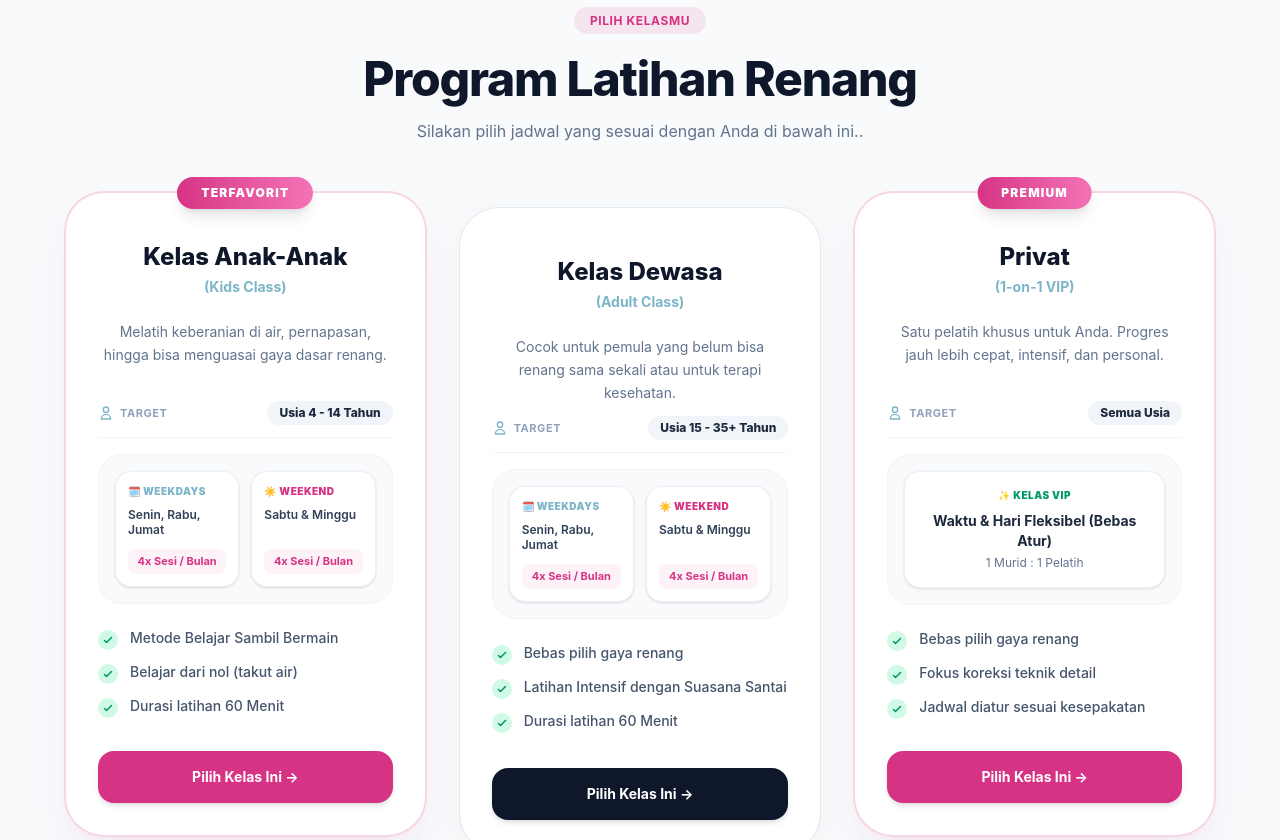
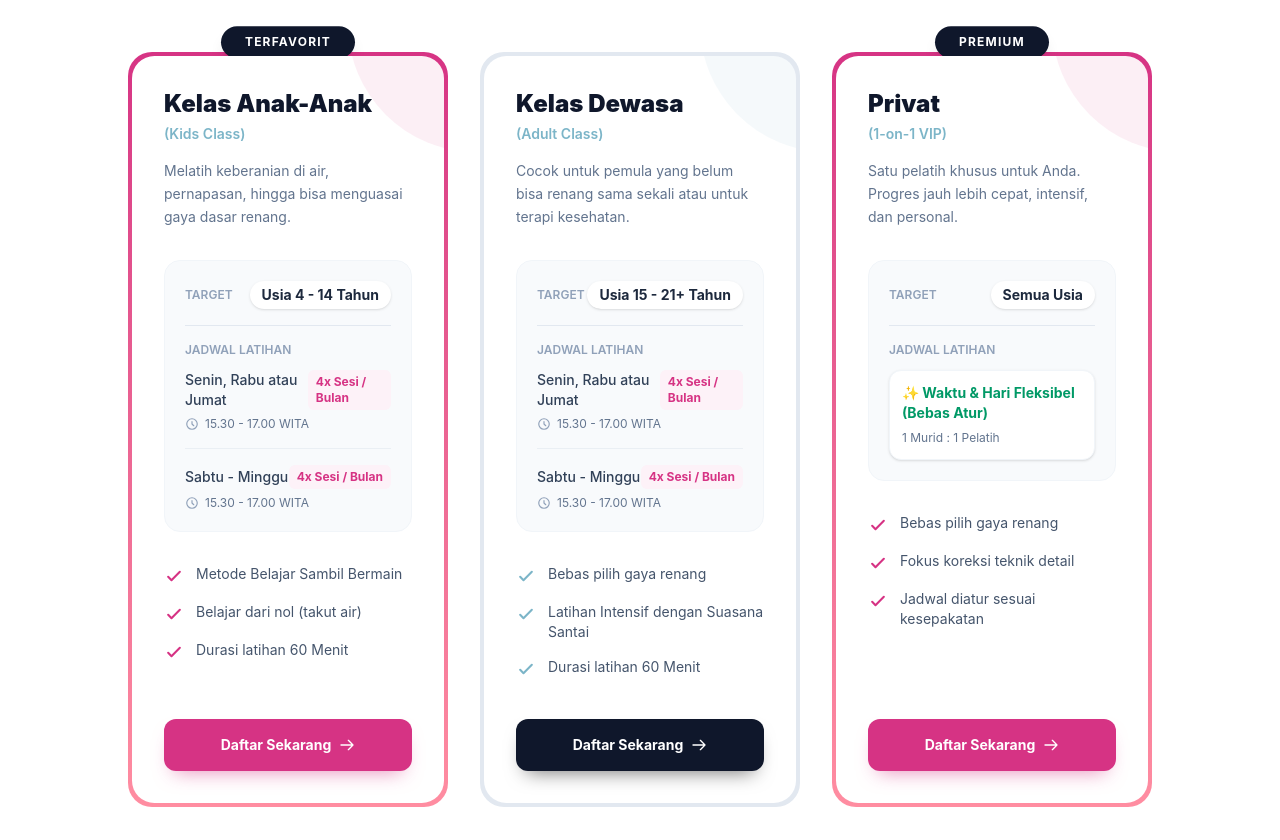
Before and after one commit to Budibandem/Tirta_Jati, a React (Vite) app: page / in a window 1280 px wide. Shown: the part 1620-2460 px from the top of the page. Built offline with nearby package versions, Linux system fonts and the light colour scheme.

Commit message:
Update target age and improve layout styles

```diff
--- a/src/App.jsx
+++ b/src/App.jsx
@@ -62,7 +62,7 @@ function App() {
       title: "Kelas Dewasa",
       sub: "(Adult Class)",
       desc: "Cocok untuk pemula yang belum bisa renang sama sekali atau untuk terapi kesehatan.",
-      target: "Usia 15 - 35+ Tahun",
+      target: "Usia 15 - 21+ Tahun",
       isSplit: true,
       weekdays: { days: "Senin, Rabu, Jumat", session: "4x Sesi / Bulan" },
       weekend: { days: "Sabtu & Minggu", session: "4x Sesi / Bulan" },
@@ -103,7 +103,7 @@ function App() {
         </div>
 
         <div className={`relative flex justify-center transition-all duration-500 ease-in-out ${isScrolled ? 'pt-4 px-4' : 'pt-0 px-0'}`}>
-          <nav className={`relative w-full flex justify-between items-center transition-all duration-500 ease-in-out ${isScrolled ? 'max-w-4xl bg-white/80 backdrop-blur-xl border border-white/50 shadow-[0_8px_30px_rgb(0,0,0,0.08)] rounded-full py-2 px-6' : 'max-w-6xl bg-white/95 backdrop-blur-md border-b border-slate-200/50 py-3 px-6 mx-auto'}`}>
+         <nav className={`relative w-full flex justify-between items-center transition-all duration-500 ease-in-out ${isScrolled ? 'bg-white/80 backdrop-blur-xl border border-white/50 shadow-[0_8px_30px_rgb(0,0,0,0.08)] rounded-full py-2 px-6 md:px-10' : 'bg-white/95 backdrop-blur-md border-b border-slate-200/50 py-3 px-6 md:px-12'}`}>
             <div className="flex items-center space-x-3">
               <img src="/logo.png" alt="Logo" className={`w-auto object-contain object-center transition-all duration-500 ${isScrolled ? 'h-8' : 'h-10 md:h-12'}`} />
               <div className="leading-none flex flex-col justify-center">
@@ -142,27 +142,23 @@ function App() {
       </div>
 
       {/* =========================================
-          HERO SECTION
+          HERO SECTION (FORCE FULL WIDTH)
       ========================================= */}
       <header id="home" className="relative py-24 md:py-32 px-4 overflow-hidden -mt-20" style={{ backgroundColor: '#7cb5c8', backgroundImage: 'radial-gradient(circle at 10% 20%, rgba(124, 181, 200, 1) 0%, rgba(74, 140, 161, 1) 90%)' }}>
-        <div className="absolute top-1/4 -left-20 w-80 h-80 bg-white/10 rounded-full blur-3xl"></div>
-        <div className="absolute bottom-1/4 -right-20 w-96 h-96 bg-pink-300/20 rounded-full blur-3xl"></div>
 
-        <div className="relative max-w-4xl mx-auto z-10 bg-white/10 backdrop-blur-md p-8 md:p-14 rounded-[3rem] border border-white/20 shadow-2xl mt-16">
+        {/* ... (elemen dekorasi circle tetap di sini) ... */}
+
+        {/* PERUBAHAN UTAMA: Gunakan mx-4 atau mx-auto dengan gap yang lebih kecil */}
+        <div className="relative w-full px-4 md:px-12 z-10 bg-white/10 backdrop-blur-md p-8 md:p-16 rounded-[3rem] border border-white/20 shadow-2xl mt-16">
           <div className="text-center">
             <h1 className="text-3xl sm:text-5xl md:text-6xl font-black mb-6 leading-tight tracking-tight text-white drop-shadow-sm">
               Belajar Renang Jadi Mudah, <br/>
               <span className="text-[#d63384] bg-white/95 px-5 py-2 rounded-full border border-pink-100 inline-block mt-3 shadow-xl">Aman & Menyenangkan!</span>
             </h1>
-            <p className="text-base sm:text-lg md:text-xl mb-10 text-white/90 max-w-2xl mx-auto leading-relaxed font-medium">
+            <p className="text-base sm:text-lg md:text-xl mb-10 text-white/90 max-w-4xl mx-auto leading-relaxed font-medium">
               Metode kepelatihan terstruktur untuk segala usia. Dipandu langsung oleh pelatih profesional berlisensi untuk membantu Anda menguasai teknik renang dengan cepat.
             </p>
-            <div className="flex flex-col sm:flex-row justify-center items-center gap-4">
-              <a href="#paket" className="w-full sm:w-auto bg-[#d63384] text-white font-black px-8 py-4 rounded-full shadow-xl hover:bg-[#b02a6c] hover:scale-105 transition duration-300 uppercase tracking-wider text-sm">Lihat Pilihan Kelas</a>
-              <a href="https://wa.me/6281238096091" target="_blank" rel="noopener noreferrer" className="w-full sm:w-auto bg-white/20 hover:bg-white/30 text-white font-bold px-8 py-4 rounded-full shadow-lg transition duration-300 border border-white/30 backdrop-blur-sm flex items-center justify-center gap-2 text-sm uppercase tracking-wider">
-                <span>💬 Hubungi Coach</span>
-              </a>
-            </div>
+            {/* ... (tombol tetap sama) ... */}
           </div>
         </div>
       </header>
@@ -212,88 +208,137 @@ function App() {
       </section>
 
       {/* =========================================
-          PAKET HARGA (UI 2026 - SPLIT BENTO GRID)
+          PAKET HARGA (UI MODERN CLEAN 2026 - MOBILE ANIMATED)
       ========================================= */}
-      <section id="paket" className="timbul-scroll opacity-0 translate-y-12 transition-all duration-700 ease-out bg-slate-50/50 py-24 px-4 border-y border-slate-100">
+      <section id="paket" className="bg-white py-24 px-4 overflow-hidden">
         <div className="max-w-6xl mx-auto">
-          <div className="text-center mb-16">
-            <span className="bg-[#d63384]/10 text-[#d63384] px-4 py-1.5 rounded-full font-bold uppercase tracking-wider text-xs">Pilih Kelasmu</span>
-            <h2 className="text-3xl md:text-5xl font-extrabold text-slate-900 mt-6 tracking-tight">Program Latihan Renang</h2>
-            <p className="text-slate-500 mt-4 text-base max-w-lg mx-auto">Silakan pilih jadwal yang sesuai dengan Anda di bawah ini..</p>
+          {/* Header Section */}
+          <div className="timbul-scroll opacity-0 translate-y-12 transition-all duration-1000 ease-out text-center mb-20">
+            <span className="text-[#d63384] font-semibold uppercase tracking-widest text-sm">Pilihan Program</span>
+            <h2 className="text-3xl md:text-5xl font-bold text-slate-900 mt-3">Pilih Kelas Sesuai Targetmu</h2>
+            <div className="w-24 h-1 bg-gradient-to-r from-[#d63384] to-[#7cb5c8] mx-auto mt-6 rounded-full"></div>
           </div>
 
-          <div className="grid grid-cols-1 lg:grid-cols-3 gap-8 items-stretch">
-            {packages.map((pkg) => (
-              <div key={pkg.id} className={`group relative bg-white rounded-[2.5rem] p-8 flex flex-col h-full transition-all duration-500 hover:-translate-y-2 ${pkg.badge ? 'border-2 border-[#d63384]/20 shadow-[0_20px_40px_-15px_rgba(214,51,132,0.15)] lg:-translate-y-4' : 'border border-slate-200 shadow-[0_8px_30px_rgb(0,0,0,0.04)] hover:shadow-[0_20px_40px_-15px_rgba(0,0,0,0.08)]'}`}>
-
+          {/* Grid Packages */}
+          <div className="grid grid-cols-1 md:grid-cols-3 gap-8 max-w-5xl mx-auto items-stretch">
+            {packages.map((pkg, index) => (
+              <div
+                key={pkg.id || index}
+                // Menambahkan delay dinamis agar di HP munculnya berurutan 1 per 1 (staggered)
+                style={{ transitionDelay: `${index * 150}ms` }}
+                className={`group relative rounded-3xl p-1 transition-all duration-500 z-10 cursor-default
+                  timbul-scroll opacity-0 translate-y-12 /* Animasi Scroll */
+                  md:hover:scale-[1.03] md:hover:shadow-2xl md:hover:z-20 /* Hover untuk Laptop */
+                  active:scale-[0.98] /* Efek ditekan untuk Mobile */
+                  ${pkg.badge ? 'bg-gradient-to-b from-[#d63384] to-[#ff8da1]' : 'bg-slate-200 md:hover:bg-slate-300'}
+                `}
+              >
+                {/* Badge Pop-up dengan efek Bounce */}
                 {pkg.badge && (
-                  <div className="absolute -top-4 left-1/2 -translate-x-1/2 bg-gradient-to-r from-[#d63384] to-[#f472b6] text-white text-xs font-black uppercase tracking-widest px-6 py-2 rounded-full shadow-lg">
+                  <div className="absolute -top-5 inset-x-0 flex justify-center animate-bounce">
+                    <span className="bg-slate-900 text-white text-xs font-bold uppercase tracking-widest py-2 px-6 rounded-full shadow-lg">
                       {pkg.badge}
+                    </span>
                   </div>
                 )}
 
-                <div className="text-center mb-6 mt-4">
-                  <h3 className="font-extrabold text-2xl text-slate-900">{pkg.title}</h3>
-                  <span className="text-[#7cb5c8] font-bold text-sm block mt-1">{pkg.sub}</span>
+                {/* Inner Card (Putih) */}
+                <div className="bg-white rounded-[1.4rem] h-full p-8 flex flex-col relative overflow-hidden">
+
+                  {/* Dekorasi Sudut Animasi */}
+                  <div className={`absolute top-0 right-0 w-32 h-32 rounded-bl-full -mr-8 -mt-8 transition-transform duration-700 md:group-hover:scale-[2] opacity-[0.08]
+                    ${pkg.badge ? 'bg-[#d63384]' : 'bg-[#7cb5c8]'}
+                  `}></div>
+
+                  {/* Header Info */}
+                  <div className="relative z-10 mb-8">
+                    <h3 className="text-2xl font-black text-slate-900 mb-1">{pkg.title}</h3>
+                    <p className="text-[#7cb5c8] font-semibold text-sm mb-4">{pkg.sub}</p>
+                    <p className="text-slate-500 text-sm leading-relaxed min-h-[3rem]">{pkg.desc}</p>
                   </div>
 
-                <p className="text-slate-500 text-sm text-center leading-relaxed mb-6 h-14">{pkg.desc}</p>
-
-                {/* TARGET USIA */}
-                <div className="flex justify-between items-center pb-3 mb-4 border-b border-slate-100">
-                  <span className="text-slate-400 text-[11px] uppercase tracking-wider font-bold flex items-center gap-1.5">
-                    <svg className="w-4 h-4 text-[#7cb5c8]" fill="none" viewBox="0 0 24 24" stroke="currentColor"><path strokeLinecap="round" strokeLinejoin="round" strokeWidth="2" d="M16 7a4 4 0 11-8 0 4 4 0 018 0zM12 14a7 7 0 00-7 7h14a7 7 0 00-7-7z" /></svg>
-                    Target
-                  </span>
-                  <span className="text-slate-800 text-xs font-extrabold bg-slate-100 px-3 py-1 rounded-full">{pkg.target}</span>
+                  {/* Info Box (Target & Schedule) */}
+                  <div className="relative z-10 bg-slate-50 rounded-2xl p-5 mb-8 space-y-4 border border-slate-100 md:group-hover:bg-slate-100/60 transition-colors">
+                    <div className="flex items-center justify-between">
+                      <span className="text-slate-400 text-xs font-semibold uppercase">Target</span>
+                      <span className="text-slate-800 text-sm font-bold bg-white px-3 py-1 rounded-full shadow-sm">{pkg.target}</span>
                     </div>
 
-                {/* AREA BENTO JADWAL (SPLIT WEEKDAYS & WEEKEND - NO TOGGLE) */}
-                <div className="bg-slate-50 rounded-3xl p-4 mb-6 space-y-3 border border-slate-100">
+                    <div className="w-full h-px bg-slate-200"></div>
+
+                    <div className="text-left">
+                      <span className="text-slate-400 text-xs font-semibold uppercase block mb-3">Jadwal Latihan</span>
+
                       {pkg.isSplit ? (
-                    <div className="grid grid-cols-2 gap-3">
-                      {/* Kolom Weekdays */}
-                      <div className="bg-white p-3 rounded-2xl border border-slate-200/60 shadow-sm flex flex-col justify-between">
+                        <div className="space-y-4">
+                          {/* Sesi Weekdays */}
                           <div>
-                          <span className="text-[#7cb5c8] text-[10px] font-black uppercase tracking-wider block">🗓️ Weekdays</span>
-                          <span className="text-slate-700 text-xs font-semibold block mt-2 leading-tight">{pkg.weekdays.days}</span>
+                            <div className="flex justify-between items-center text-sm mb-1.5">
+                              <span className="font-medium text-slate-700">Senin, Rabu atau Jumat</span>
+                              <span className="font-bold text-[#d63384] text-xs bg-pink-50 px-2 py-1 rounded-md">{pkg.weekdays.session}</span>
                             </div>
-                        <span className="text-[#d63384] text-[11px] font-bold block mt-3 bg-pink-50 text-center py-1 rounded-lg">{pkg.weekdays.session}</span>
+                            <span className="text-slate-500 text-xs flex items-center gap-1.5">
+                              <svg className="w-3.5 h-3.5 text-slate-400" fill="none" viewBox="0 0 24 24" stroke="currentColor"><path strokeLinecap="round" strokeLinejoin="round" strokeWidth="2" d="M12 8v4l3 3m6-3a9 9 0 11-18 0 9 9 0 0118 0z" /></svg>
+                              15.30 - 17.00 WITA
+                            </span>
                           </div>
 
-                      {/* Kolom Weekend */}
-                      <div className="bg-white p-3 rounded-2xl border border-slate-200/60 shadow-sm flex flex-col justify-between">
+                          <div className="w-full h-px bg-slate-200/60"></div>
+
+                          {/* Sesi Weekend */}
                           <div>
-                          <span className="text-[#d63384] text-[10px] font-black uppercase tracking-wider block">☀️ Weekend</span>
-                          <span className="text-slate-700 text-xs font-semibold block mt-2 leading-tight">{pkg.weekend.days}</span>
+                            <div className="flex justify-between items-center text-sm mb-1.5">
+                              <span className="font-medium text-slate-700">Sabtu - Minggu</span>
+                              <span className="font-bold text-[#d63384] text-xs bg-pink-50 px-2 py-1 rounded-md">{pkg.weekend.session}</span>
                             </div>
-                        <span className="text-[#d63384] text-[11px] font-bold block mt-3 bg-pink-50 text-center py-1 rounded-lg">{pkg.weekend.session}</span>
+                            <span className="text-slate-500 text-xs flex items-center gap-1.5">
+                              <svg className="w-3.5 h-3.5 text-slate-400" fill="none" viewBox="0 0 24 24" stroke="currentColor"><path strokeLinecap="round" strokeLinejoin="round" strokeWidth="2" d="M12 8v4l3 3m6-3a9 9 0 11-18 0 9 9 0 0118 0z" /></svg>
+                              15.30 - 17.00 WITA
+                            </span>
                           </div>
                         </div>
                       ) : (
-                    /* Tampilan Kolom Tunggal Fleksibel (Untuk Kelas Privat) */
-                    <div className="bg-white p-4 rounded-2xl border border-slate-200/60 shadow-sm text-center">
-                      <span className="text-emerald-600 text-[10px] font-black uppercase tracking-wider block">✨ Kelas VIP</span>
-                      <span className="text-slate-800 text-sm font-bold block mt-2">{pkg.flexibleSchedule}</span>
-                      <span className="text-slate-500 text-xs block mt-1">{pkg.system}</span>
+                        <div className="text-sm font-medium text-slate-700 bg-white p-3 rounded-xl shadow-sm border border-slate-100">
+                          <span className="block text-emerald-600 font-bold mb-1">✨ {pkg.flexibleSchedule}</span>
+                          <span className="text-xs text-slate-500 font-normal leading-tight">{pkg.system}</span>
                         </div>
                       )}
                     </div>
+                  </div>
 
-                <ul className="space-y-3 mb-8 text-sm text-slate-600 font-medium text-left flex-grow">
+                  {/* Features List */}
+                  <ul className="relative z-10 space-y-4 mb-10 flex-grow">
                     {pkg.features.map((feat, i) => (
                       <li key={i} className="flex items-start gap-3">
-                      <div className="w-5 h-5 rounded-full bg-emerald-100 flex items-center justify-center flex-shrink-0 mt-0.5">
-                        <svg className="w-3 h-3 text-emerald-600" fill="none" viewBox="0 0 24 24" stroke="currentColor"><path strokeLinecap="round" strokeLinejoin="round" strokeWidth="3" d="M5 13l4 4L19 7" /></svg>
-                      </div>
-                      <span className="text-xs sm:text-sm text-slate-600">{feat}</span>
+                        <svg className={`w-5 h-5 flex-shrink-0 mt-0.5 ${pkg.badge ? 'text-[#d63384]' : 'text-[#7cb5c8]'}`} fill="none" viewBox="0 0 24 24" stroke="currentColor">
+                          <path strokeLinecap="round" strokeLinejoin="round" strokeWidth="2.5" d="M5 13l4 4L19 7" />
+                        </svg>
+                        <span className="text-sm text-slate-600 leading-snug">{feat}</span>
                       </li>
                     ))}
                   </ul>
 
-                <a href={`https://wa.me/6281238096091?text=${encodeURIComponent(`halo coach tirta jati swimming club, saya ingin daftar kelas renang ${pkg.title}`)}`} target="_blank" rel="noopener noreferrer" className={`mt-auto w-full text-center font-bold py-4 rounded-2xl text-sm transition-all duration-300 shadow-md hover:shadow-xl hover:-translate-y-1 ${pkg.badge ? 'bg-[#d63384] hover:bg-[#b02a6c] text-white' : 'bg-slate-900 hover:bg-slate-800 text-white'}`}>
-                  Pilih Kelas Ini →
+                  {/* CTA Button dengan Efek Tap untuk Mobile */}
+                  <a
+                    href={`https://wa.me/6281238096091?text=${encodeURIComponent(`Halo Coach Tirta Jati Swimming Club, saya tertarik dengan kelas ${pkg.title}. Boleh minta info lebih lanjut?`)}`}
+                    target="_blank"
+                    rel="noopener noreferrer"
+                    className={`relative z-10 mt-auto w-full text-center font-bold py-4 rounded-xl text-sm transition-all duration-300 overflow-hidden group/btn
+                      active:scale-95 /* Efek tombol tertekan di HP */
+                      ${pkg.badge
+                        ? 'bg-[#d63384] text-white shadow-[0_10px_20px_-10px_rgba(214,51,132,0.6)] md:hover:bg-[#b02a6c]'
+                        : 'bg-slate-900 text-white shadow-[0_10px_20px_-10px_rgba(0,0,0,0.6)] md:hover:bg-slate-800'
+                      }
+                    `}
+                  >
+                    <span className="relative z-10 flex items-center justify-center gap-2">
+                      Daftar Sekarang
+                      <svg className="w-4 h-4 md:group-hover/btn:translate-x-1 transition-transform" fill="none" viewBox="0 0 24 24" stroke="currentColor"><path strokeLinecap="round" strokeLinejoin="round" strokeWidth="2" d="M14 5l7 7m0 0l-7 7m7-7H3" /></svg>
+                    </span>
+                    <div className="absolute inset-0 h-full w-0 bg-white/10 transition-[width] duration-300 ease-out md:group-hover/btn:w-full hidden md:block"></div>
                   </a>
+
+                </div>
               </div>
             ))}
           </div>
```
Lines whose indentation alone changed are shown as unchanged.
